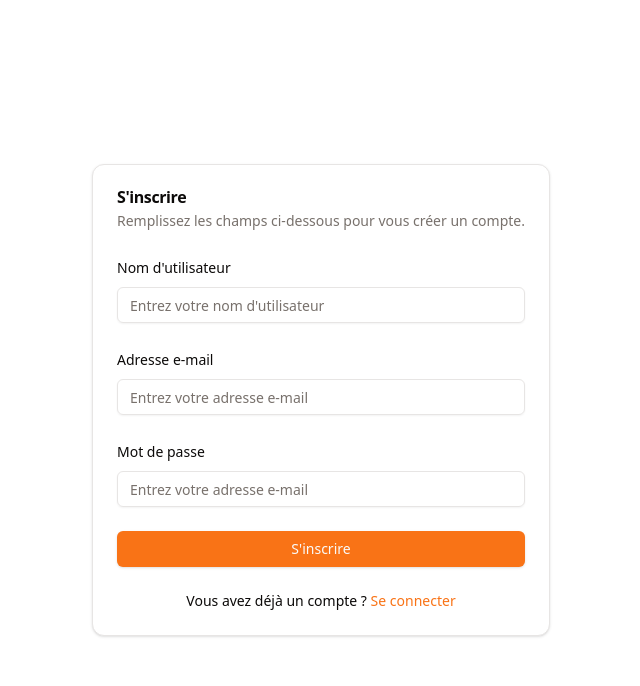
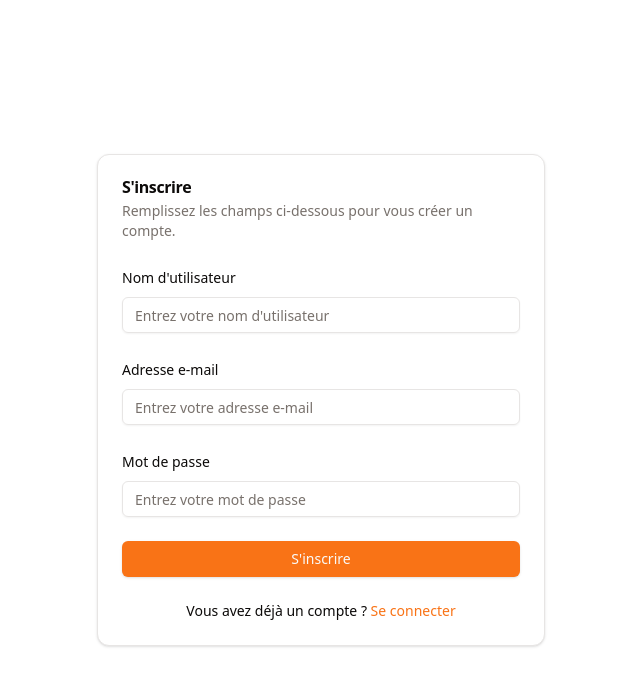
Before and after one commit to YLudo/eternote, a Next.js app: page /register in a window 1280 px wide. Shown: the top 686 px of the page, without its empty margins (319-959 px from the left). Built offline with nearby package versions, Linux system fonts and the light colour scheme; no server answers.

Commit message:
feat: add strong password rules on register

```diff
--- a/src/app/(auth)/login/page.tsx
+++ b/src/app/(auth)/login/page.tsx
@@ -11,7 +11,7 @@ export default async function LoginPage() {
     }
 
     return (
-        <Card>
+        <Card className="w-full max-w-md">
             <CardHeader>
                 <CardTitle>Se connecter</CardTitle>
                 <CardDescription>Remplissez les champs ci-dessous pour vous connecter à votre compte.</CardDescription>
--- a/src/app/(auth)/register/form.tsx
+++ b/src/app/(auth)/register/form.tsx
@@ -24,6 +24,9 @@ const FormSchema = z.object({
         .string()
         .min(6, {
             message: "Votre mot de passe doit faire 6 caractères minimum."
+        })
+        .regex(/^(?=.*[a-z])(?=.*[A-Z])(?=.*\d)(?=.*[@$!%*.?&])[A-Za-z\d@$!%*.?&]{6,}$/, {
+            message: "Votre mot de passe doit contenir au moins 1 majuscule, 1 minuscule, 1 chiffre et 1 caractère spécial."
         }),
 });
 
@@ -98,7 +101,7 @@ export default function RegisterForm() {
                         <FormItem>
                             <FormLabel>Mot de passe</FormLabel>
                             <FormControl>
-                                <Input type="password" placeholder="Entrez votre adresse e-mail" {...field} />
+                                <Input type="password" placeholder="Entrez votre mot de passe" {...field} />
                             </FormControl>
                             <FormMessage />
                         </FormItem>
--- a/src/app/(auth)/register/page.tsx
+++ b/src/app/(auth)/register/page.tsx
@@ -11,7 +11,7 @@ export default async function RegisterPage() {
     }
 
     return (
-        <Card>
+        <Card className="w-full max-w-md">
             <CardHeader>
                 <CardTitle>S'inscrire</CardTitle>
                 <CardDescription>Remplissez les champs ci-dessous pour vous créer un compte.</CardDescription>
```
